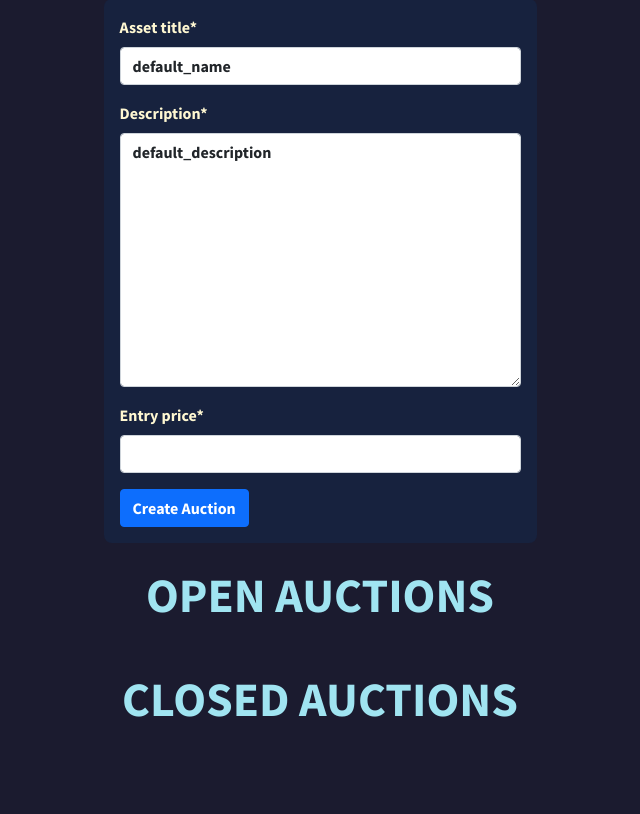
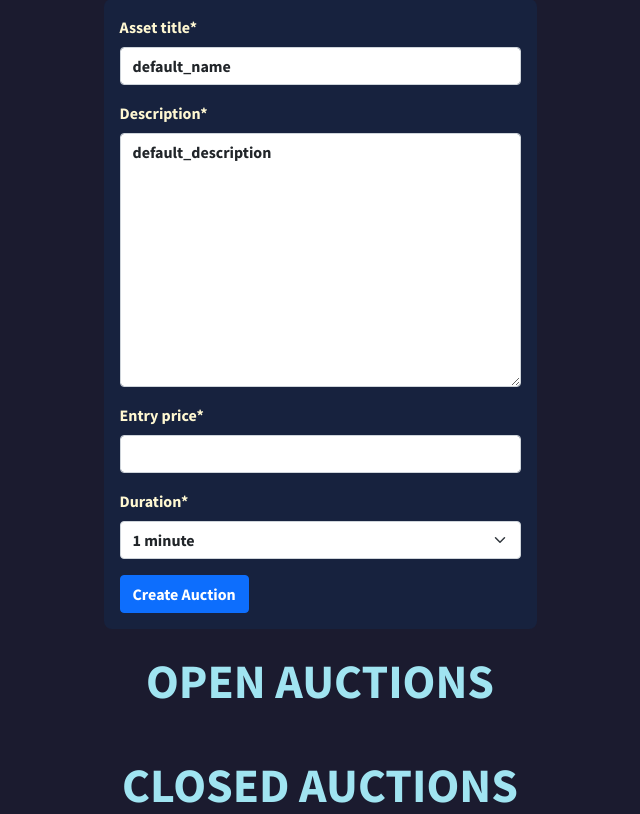
Before and after one commit to Pilosu-Ale/start2auction, a Django app: page / in a window 1280 px wide. Shown: the part 353-1167 px from the top of the page, without its empty margins (320-960 px from the left). Before the commit the page ends 1070 px from the top, so only its background shows below. Run offline with Django 3.2, Linux system fonts and the light colour scheme; the visitor is signed in with stand-in values (Sample User, id 1); data that the repository does not hold is empty; some libraries are stand-ins or nearby versions.

Commit message:
some logic changes

```diff
--- a/api_auction/forms.py
+++ b/api_auction/forms.py
@@ -4,10 +4,22 @@ from datetime import timedelta
 from django.utils import timezone
 from django.core.cache import cache
 
+#iterable per la scelta della durata dell'asta
+DURATION_CHOICES = (
+    (1, "1 minute"),
+    (5, "5 minutes"),
+    (30, "30 minutes"),
+    (60, "1 hour"),
+    (1440, "1 day")
+)
+
 class CreateAuctionForm(forms.ModelForm):
+    duration = forms.ChoiceField(choices=DURATION_CHOICES)
+
     class Meta:
         model = Auction
         fields = ['asset_title', 'description', 'entry_price']
+    #Validazione sul prezzo iniziale dell'oggetto da astare
     def clean_entry_price(self):
         entry_price = self.cleaned_data['entry_price']
         if entry_price < 1:
@@ -21,6 +33,7 @@ class BidAuctionForm(forms.ModelForm):
         model = Auction
         fields = ['bid']
 
+    #Validazione sulla nuova offerta
     def clean_bid(self):
         bid = self.cleaned_data['bid']
         auction = Auction.objects.get(id=self.instance.id)
--- a/api_auction/models.py
+++ b/api_auction/models.py
@@ -19,6 +19,7 @@ class Auction(models.Model):
     txId = models.CharField(max_length=66, default=None, null=True)
 
     def writeOnChain(self, jsonAuction):
+        #Uso il json con tutti i dati dell'asta per la generazione dello hash
         self.hash = hashlib.sha256(jsonAuction.encode('utf-8')).hexdigest()
         self.txId = sendTransaction(self.hash)
 
--- a/api_auction/views.py
+++ b/api_auction/views.py
@@ -10,12 +10,14 @@ from django.core.cache import cache
 from rest_framework import viewsets
 import json
 
+#Imposto una semplice classe Viewset per il json con cui ricavo il codice hash
 class AuctionViewSet(viewsets.ModelViewSet):
     serializer_class = AuctionSerializer
     queryset = Auction.objects.all()
 
 def homepage(request):
 
+    #Utilizzo Redis per alleggerire il carico del DB relazionale se i dati non devono essere aggiornati
     if cache.get("cache"):
         auction_list_open = cache.get("cache")[0]
         auction_list_closed = cache.get("cache")[1]
@@ -26,15 +28,20 @@ def homepage(request):
         cache.set("cache", [auction_list_open, auction_list_closed])
         print("Data from DB")
 
+
     time_limit = timezone.now()
 
+    #Logica di controllo delle aste ancora aperte
     if auction_list_open:
         for auction in auction_list_open:
+            #Controllo su aste concluse
             if auction.end_date <= time_limit:
                 auction.status = "CLOSED"
+                #Aste senza un vincitore
                 if cache.get(f"{auction.id}") is None:
                     cache.expire(f"{auction.id}", timeout=0)
                     auction.save()
+                #Salvataggio dati nel DB relazionale, generazione json e scrittura sulla blockchain
                 else:
                     auction.winner = User.objects.get(username=cache.get(f"{auction.id}")[0])
                     auction.bid = cache.get(f"{auction.id}")[1]
@@ -43,6 +50,7 @@ def homepage(request):
                     j = json.dumps(jsonAuction.data)
                     auction.writeOnChain(j)
                 cache.expire("cache", timeout=0)
+            #Aste non ancora concluse
             else:
                 if cache.get(f"{auction.id}") is None:
                     auction.bid = auction.entry_price
@@ -52,7 +60,7 @@ def homepage(request):
                 auction.save()
 
 
-
+    #Form di inserimento
     if request.method == "POST":
         form = CreateAuctionForm(request.POST)
         if form.is_valid():
@@ -61,7 +69,8 @@ def homepage(request):
             auction.title = form.cleaned_data['asset_title']
             auction.description = form.cleaned_data['description']
             auction.entry_price = form.cleaned_data['entry_price']
-            auction.end_date = timezone.now() + timedelta(minutes=1)
+            duration = int(form.cleaned_data['duration'])
+            auction.end_date = timezone.now() + timedelta(minutes=duration)
             auction.save()
             cache.expire("cache", timeout=0)
             return HttpResponseRedirect("/")
@@ -76,14 +85,16 @@ def homepage(request):
 
 
 
-
+#Pagina per fare un'offerta a una specifica asta
 def auction_bid_page(request, id):
     queryset = Auction.objects.exclude(status='CLOSED')
     auction = get_object_or_404(queryset, id=id)
 
+    #correggo l'errore con questa variabile temporanea e formatto la data per lo script nel template
     temp = auction.end_date + timedelta(hours=2)
     end_date = temp.strftime("%b %d, %Y %H:%M:%S")
 
+    #Logica per la generazione dei dati temporanei per il template
     if cache.get(f"{auction.id}") is None:
         bid_temp = auction.entry_price
         winner_temp = None
@@ -91,6 +102,7 @@ def auction_bid_page(request, id):
         winner_temp = cache.get(f"{auction.id}")[0]
         bid_temp = cache.get(f"{auction.id}")[1]
 
+    #Form per l'inserimento di una nuova offerta
     if request.method == "POST":
         form = BidAuctionForm(request.POST, instance=auction)
         if form.is_valid():
@@ -112,4 +124,5 @@ def auction_bid_page(request, id):
                                                     'bid_temp': bid_temp,
                                                     'winner_temp': winner_temp,
                                                     'auction': auction,
-                                                    'end_date': end_date})
+                                                    'end_date': end_date
+                                                    })
--- a/templates/auction_bid_page.html
+++ b/templates/auction_bid_page.html
@@ -38,6 +38,7 @@
 </div>
 
 <script type="text/javascript">
+    //Utilizzo un countdown preso da W3School per fornire il tempo rimanente per fare un offerta
     // Set the date we're counting down to
     var timeoutAuction = new Date("{{ end_date }}").getTime();
     // Update the count down every 1 second
@@ -59,7 +60,7 @@
     document.getElementById("demo").innerHTML = days + "d " + hours + "h "
     + minutes + "m " + seconds + "s ";
 
-    // If the count down is finished, write some text
+    // Quando finisce il countdown l'utente è riportato alla homepage
     if (distance < 0) {
     clearInterval(x);
     document.getElementById("demo").innerHTML = "EXPIRED";
--- a/templates/homepage.html
+++ b/templates/homepage.html
@@ -123,10 +123,8 @@
 </div>
 <script type="text/javascript">
     window.setInterval('refresh()', 20000);
-    // Call a function every 20000 milliseconds
-    // (OR 20 seconds).
+    // Chiamo la funzione ogni 20 secondi per aggiornare la pagina
 
-    // Refresh or reload page.
     function refresh() {
         window .location.reload();
     }
```
